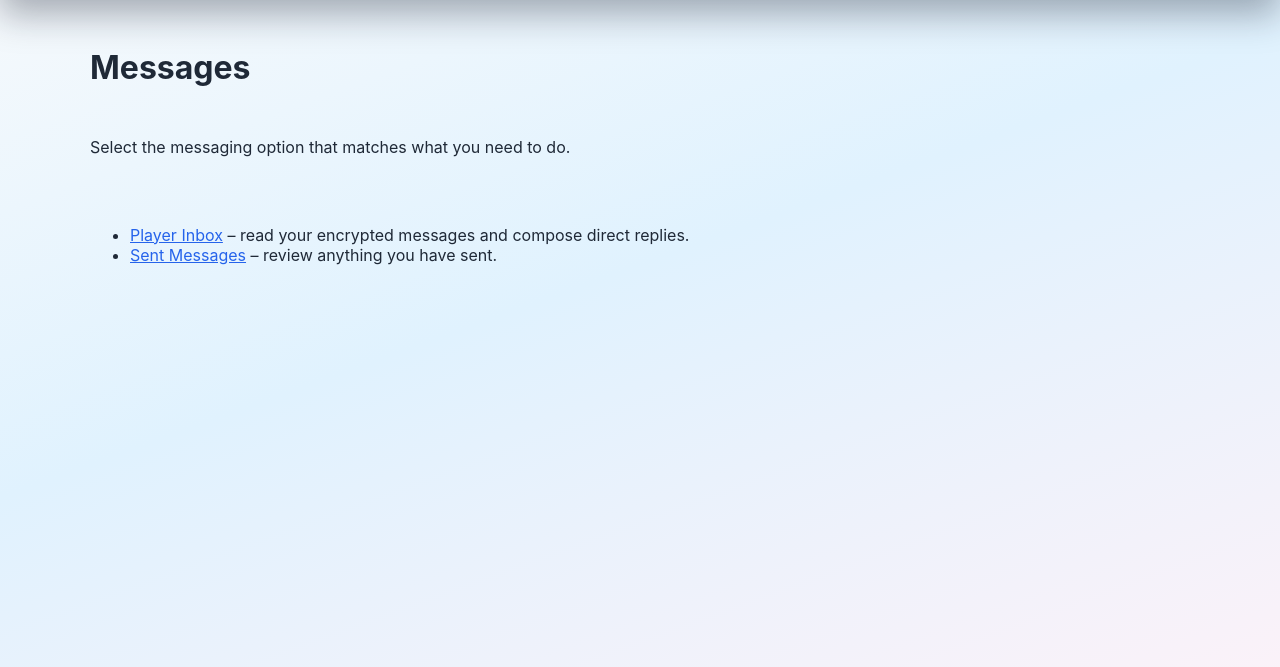
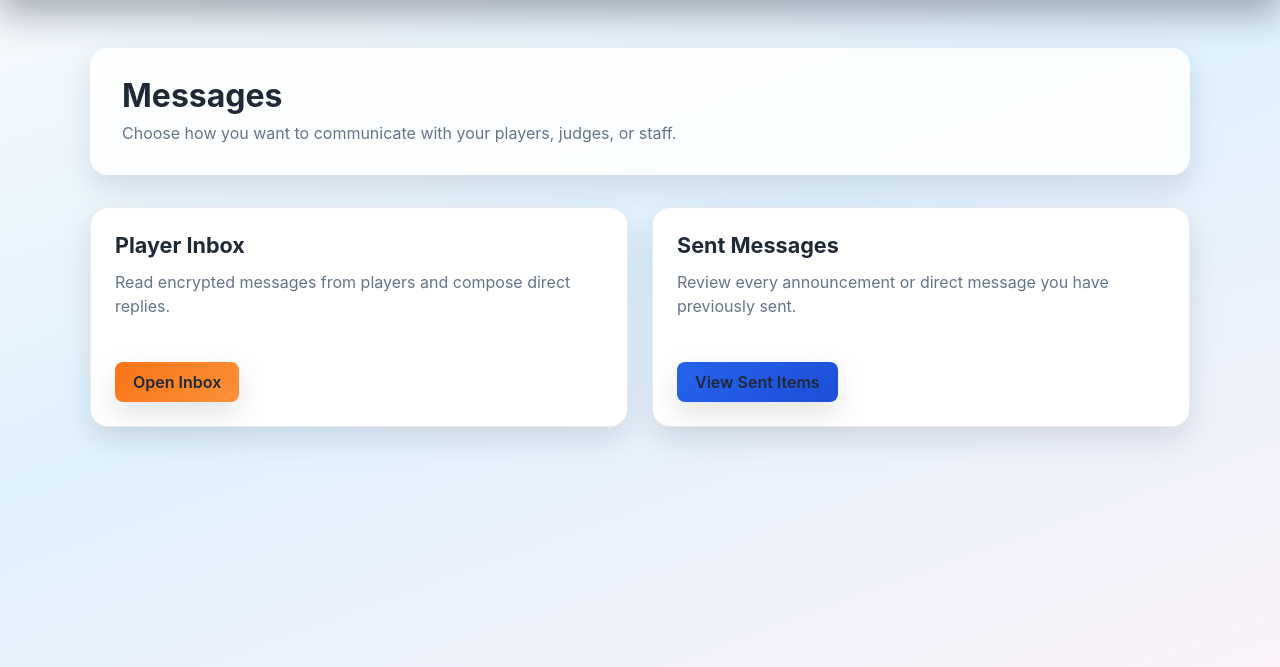
Before and after one commit to orwiad10/walter, a Flask app: page /messages in a window 1280 px wide. Shown: the part 72-739 px from the top of the page. Run offline with Flask 3, Linux system fonts and the light colour scheme; the visitor is signed in with stand-in values (Sample User, id 1); data that the repository does not hold is empty.

Commit message:
Revamp messaging UI and align admin forms

```diff
--- a/app/static/style.css
+++ b/app/static/style.css
@@ -508,6 +589,16 @@ textarea {
 
 .card-actions form {
   display: inline-flex;
+}
+
+.card-description {
+  margin: 0;
+  color: var(--brand-muted);
+  line-height: 1.5;
+}
+
+.message-options .card {
+  min-height: 220px;
 }
 
 .timer {
--- a/app/templates/admin/panel.html
+++ b/app/templates/admin/panel.html
@@ -2,7 +2,7 @@
 {% block content %}
 <h2>Admin Debug Panel</h2>
 <ul>
-  <li>Encryption type: {{ encryption_type }}</li>
+  <li>Hash type: {{ encryption_type }}</li>
   <li>Database size: {{ db_size }}</li>
   <li>RAM usage: {{ ram_usage }}</li>
   <li>CPU usage: {{ cpu_usage }}%</li>
--- a/app/templates/index.html
+++ b/app/templates/index.html
@@ -21,7 +21,13 @@
       <div class="card-meta">
         <span><strong>Format</strong>{{ t.format }}</span>
         <span><strong>Cut</strong>{{ t.cut|upper }}</span>
+        {% if t.rules_enforcement_level %}
+        <span><strong>REL</strong>{{ t.rules_enforcement_level }}</span>
+        {% endif %}
         <span><strong>Players</strong>{{ player_counts[t.id] }}</span>
+        {% if t.head_judge %}
+        <span><strong>Head Judge</strong>{{ t.head_judge.name }}</span>
+        {% endif %}
         {% set end = t.round_timer_end or t.draft_timer_end or t.deck_timer_end %}
         {% if t.round_timer_end %}{% set ttype = 'round' %}{% elif t.draft_timer_end %}{% set ttype = 'draft' %}{% elif t.deck_timer_end %}{% set ttype = 'deck' %}{% endif %}
         {% if end %}
--- a/app/templates/messages/index.html
+++ b/app/templates/messages/index.html
@@ -1,15 +1,52 @@
 {% extends 'base.html' %}
 {% block content %}
-<h2>Messages</h2>
-<p>Select the messaging option that matches what you need to do.</p>
-<ul class="message-nav">
-  <li><a href="{{ url_for('messages_inbox') }}">Player Inbox</a> – read your encrypted messages and compose direct replies.</li>
-  <li><a href="{{ url_for('messages_sent') }}">Sent Messages</a> – review anything you have sent.</li>
+<section class="page-header">
+  <div class="page-header__title">
+    <h2>Messages</h2>
+    <p class="page-description">Choose how you want to communicate with your players, judges, or staff.</p>
+  </div>
+</section>
+
+<ul class="cards message-options">
+  <li class="card">
+    <div class="card-header">
+      <h3 class="card-title">Player Inbox</h3>
+    </div>
+    <p class="card-description">Read encrypted messages from players and compose direct replies.</p>
+    <div class="card-actions">
+      <a class="btn" href="{{ url_for('messages_inbox') }}">Open Inbox</a>
+    </div>
+  </li>
+  <li class="card">
+    <div class="card-header">
+      <h3 class="card-title">Sent Messages</h3>
+    </div>
+    <p class="card-description">Review every announcement or direct message you have previously sent.</p>
+    <div class="card-actions">
+      <a class="btn secondary" href="{{ url_for('messages_sent') }}">View Sent Items</a>
+    </div>
+  </li>
   {% if judge_access %}
-  <li><a href="{{ url_for('messages_judge') }}">Judge Broadcast</a> – send announcements to all players in a tournament.</li>
+  <li class="card">
+    <div class="card-header">
+      <h3 class="card-title">Judge Broadcast</h3>
+    </div>
+    <p class="card-description">Send an announcement to every registered player in a selected tournament.</p>
+    <div class="card-actions">
+      <a class="btn" href="{{ url_for('messages_judge') }}">Compose Broadcast</a>
+    </div>
+  </li>
   {% endif %}
   {% if admin_access %}
-  <li><a href="{{ url_for('messages_admin') }}">Admin Broadcast</a> – send announcements to everyone in a role or to all users.</li>
+  <li class="card">
+    <div class="card-header">
+      <h3 class="card-title">Admin Broadcast</h3>
+    </div>
+    <p class="card-description">Reach everyone in a role—or your entire user base—with one secure message.</p>
+    <div class="card-actions">
+      <a class="btn" href="{{ url_for('messages_admin') }}">Send Admin Message</a>
+    </div>
+  </li>
   {% endif %}
 </ul>
 {% endblock %}
```
Also changed, not shown: other parts of app/static/style.css (+81 -0 lines), app/templates/admin/user_detail.html (+26 -19 lines).
